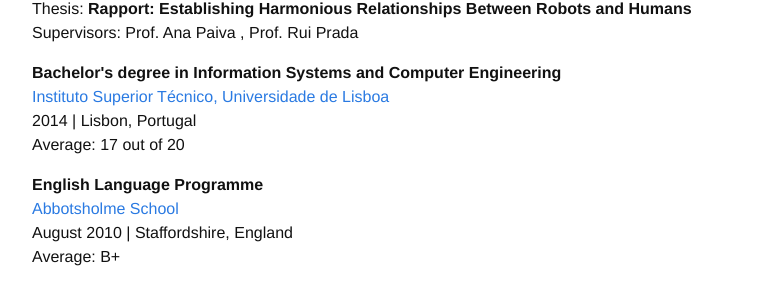
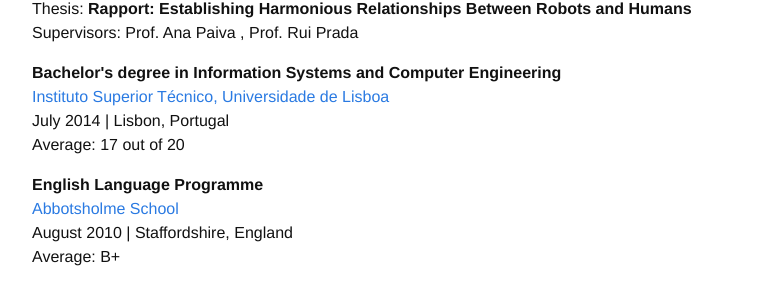
Before and after one commit to xanzheus/riques, a Jekyll site: the page built from pages/about.html, in a window 1280 px wide and 900 px high, scrolled down 2828 px. Shown: the part 148-452 px from the top of the window, without its empty margins (248-1016 px from the left). Built offline with Jekyll 4.4.1, drawn with Linux system fonts in a browser that asks for light colours.

Commit message:
Update curriculum.yml

```diff
--- a/_data/curriculum.yml
+++ b/_data/curriculum.yml
@@ -209,7 +209,7 @@
     BSc:
         title: Bachelor's degree in Information Systems and Computer Engineering
         start: 2011
-        end: 2014
+        end: July 2014
         location: Instituto Superior Técnico, Universidade de Lisboa
         location-url: "http://tecnico.ulisboa.pt/en/"
         place: Lisbon, Portugal
```
